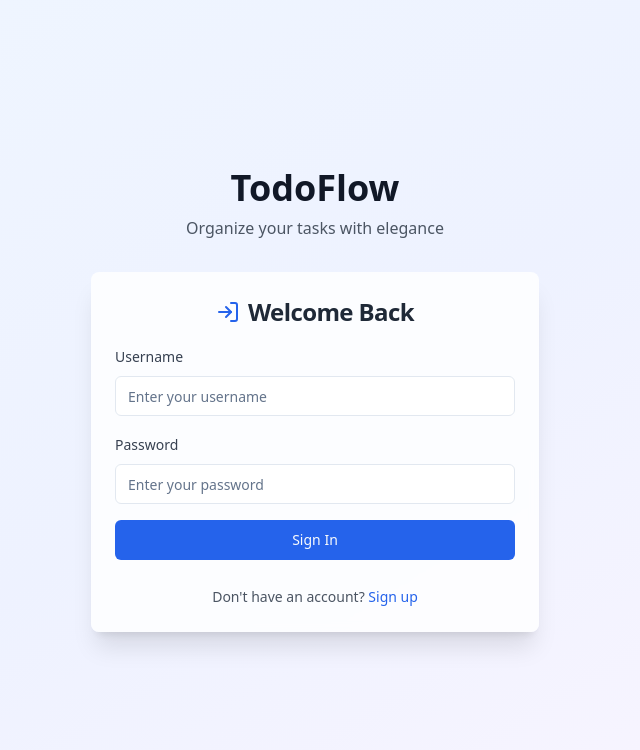
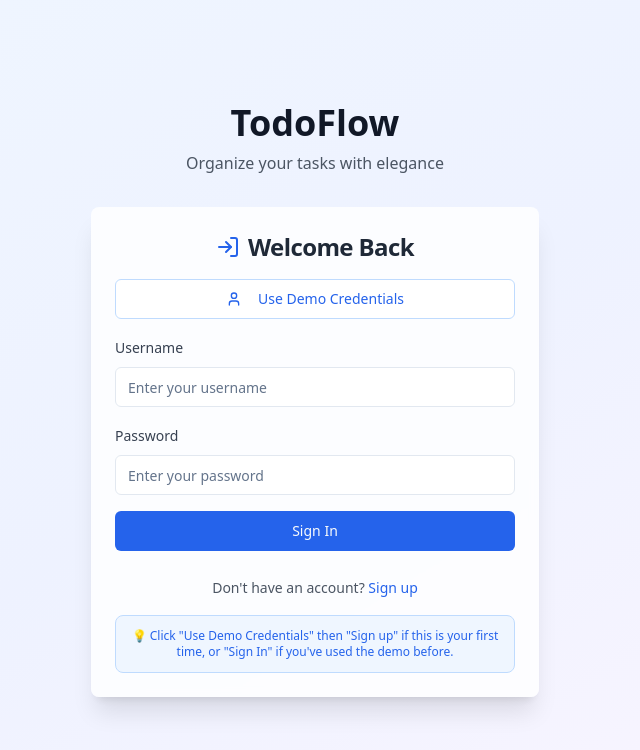
Before and after one commit to KuahxD/todo-time-tracker-go, a React (Vite) app: page / in a window 1280 px wide. Shown: the top 750 px of the page, without its empty margins (325-965 px from the left). Built offline with nearby package versions, Linux system fonts and the light colour scheme.

Commit message:
Add demo login data
Adds a default user to the signup function for demonstration purposes.

```diff
--- a/src/components/auth/Login.tsx
+++ b/src/components/auth/Login.tsx
@@ -6,7 +6,7 @@ import { Card, CardContent, CardHeader, CardTitle } from '@/components/ui/card';
 import { Label } from '@/components/ui/label';
 import { apiService } from '@/services/api';
 import { useToast } from '@/hooks/use-toast';
-import { LogIn, Loader2 } from 'lucide-react';
+import { LogIn, Loader2, User } from 'lucide-react';
 
 interface LoginProps {
   onAuth: (token: string) => void;
@@ -49,6 +49,15 @@ export const Login: React.FC<LoginProps> = ({ onAuth, onToggle }) => {
     }
   };
 
+  const handleDemoLogin = () => {
+    setUsername('demo');
+    setPassword('demo123');
+    toast({
+      title: "Demo credentials loaded",
+      description: "You can now click 'Sign In' or create this demo user if it doesn't exist yet.",
+    });
+  };
+
   return (
     <Card className="shadow-xl border-0 bg-white/80 backdrop-blur-sm">
       <CardHeader className="text-center pb-4">
@@ -58,6 +67,18 @@ export const Login: React.FC<LoginProps> = ({ onAuth, onToggle }) => {
         </CardTitle>
       </CardHeader>
       <CardContent>
+        <div className="mb-4">
+          <Button
+            onClick={handleDemoLogin}
+            variant="outline"
+            className="w-full border-blue-200 text-blue-600 hover:bg-blue-50"
+            disabled={isLoading}
+          >
+            <User className="mr-2 h-4 w-4" />
+            Use Demo Credentials
+          </Button>
+        </div>
+
         <form onSubmit={handleSubmit} className="space-y-4">
           <div className="space-y-2">
             <Label htmlFor="username" className="text-sm font-medium text-gray-700">
@@ -112,6 +133,12 @@ export const Login: React.FC<LoginProps> = ({ onAuth, onToggle }) => {
             Sign up
           </button>
         </div>
+
+        <div className="mt-4 p-3 bg-blue-50 rounded-lg border border-blue-200">
+          <p className="text-xs text-blue-600 text-center">
+            💡 Click "Use Demo Credentials" then "Sign up" if this is your first time, or "Sign In" if you've used the demo before.
+          </p>
+        </div>
       </CardContent>
     </Card>
   );
--- a/src/components/auth/Signup.tsx
+++ b/src/components/auth/Signup.tsx
@@ -6,7 +6,7 @@ import { Card, CardContent, CardHeader, CardTitle } from '@/components/ui/card';
 import { Label } from '@/components/ui/label';
 import { apiService } from '@/services/api';
 import { useToast } from '@/hooks/use-toast';
-import { UserPlus, Loader2 } from 'lucide-react';
+import { UserPlus, Loader2, User } from 'lucide-react';
 
 interface SignupProps {
   onAuth: (token: string) => void;
@@ -58,6 +58,15 @@ export const Signup: React.FC<SignupProps> = ({ onAuth, onToggle }) => {
     }
   };
 
+  const handleDemoSignup = () => {
+    setUsername('demo');
+    setPassword('demo123');
+    toast({
+      title: "Demo credentials loaded",
+      description: "You can now click 'Create Account' to create the demo user.",
+    });
+  };
+
   return (
     <Card className="shadow-xl border-0 bg-white/80 backdrop-blur-sm">
       <CardHeader className="text-center pb-4">
@@ -67,6 +76,18 @@ export const Signup: React.FC<SignupProps> = ({ onAuth, onToggle }) => {
         </CardTitle>
       </CardHeader>
       <CardContent>
+        <div className="mb-4">
+          <Button
+            onClick={handleDemoSignup}
+            variant="outline"
+            className="w-full border-purple-200 text-purple-600 hover:bg-purple-50"
+            disabled={isLoading}
+          >
+            <User className="mr-2 h-4 w-4" />
+            Use Demo Credentials
+          </Button>
+        </div>
+
         <form onSubmit={handleSubmit} className="space-y-4">
           <div className="space-y-2">
             <Label htmlFor="username" className="text-sm font-medium text-gray-700">
@@ -121,6 +142,12 @@ export const Signup: React.FC<SignupProps> = ({ onAuth, onToggle }) => {
             Sign in
           </button>
         </div>
+
+        <div className="mt-4 p-3 bg-purple-50 rounded-lg border border-purple-200">
+          <p className="text-xs text-purple-600 text-center">
+            💡 Demo credentials: username "demo", password "demo123"
+          </p>
+        </div>
       </CardContent>
     </Card>
   );
```
